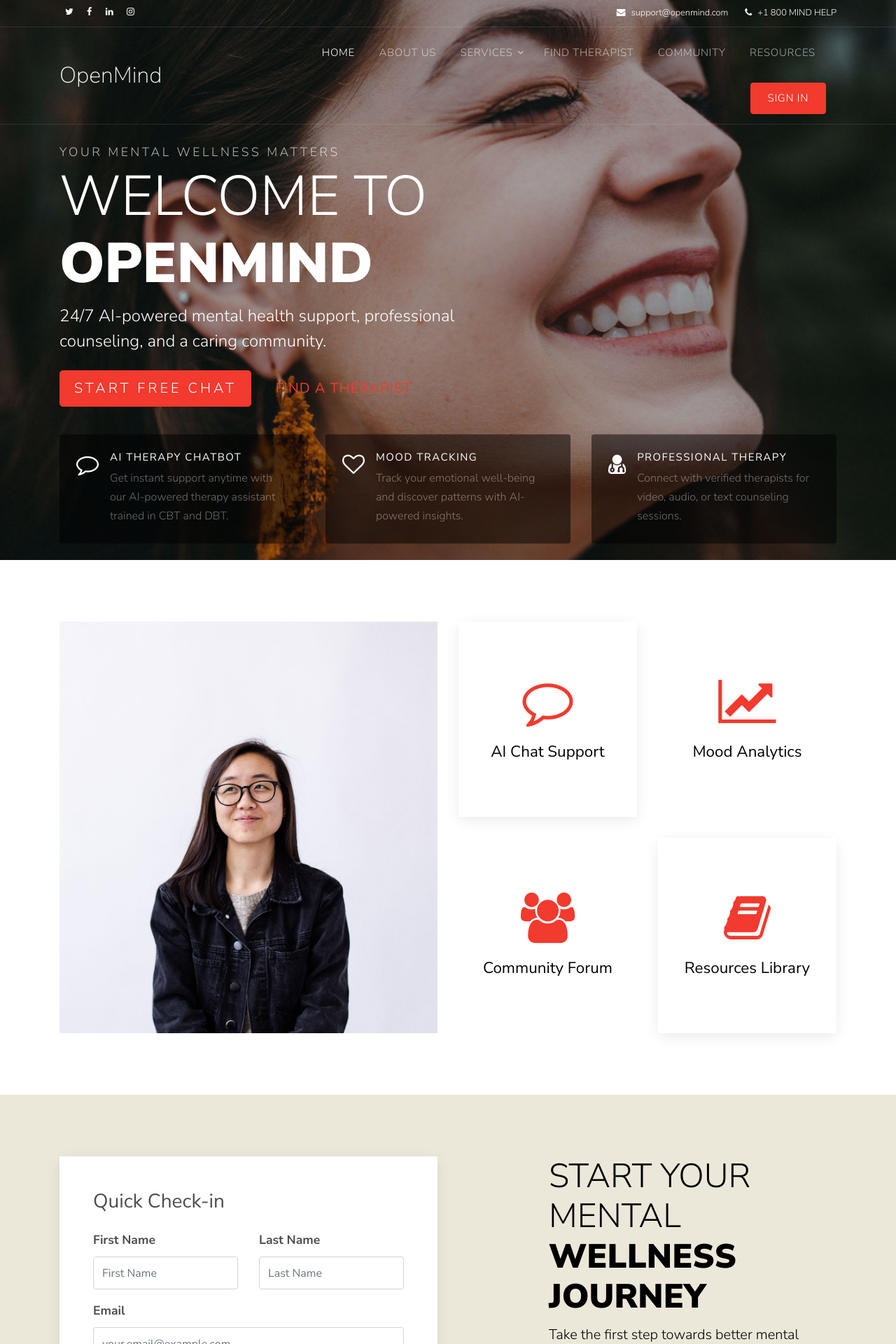
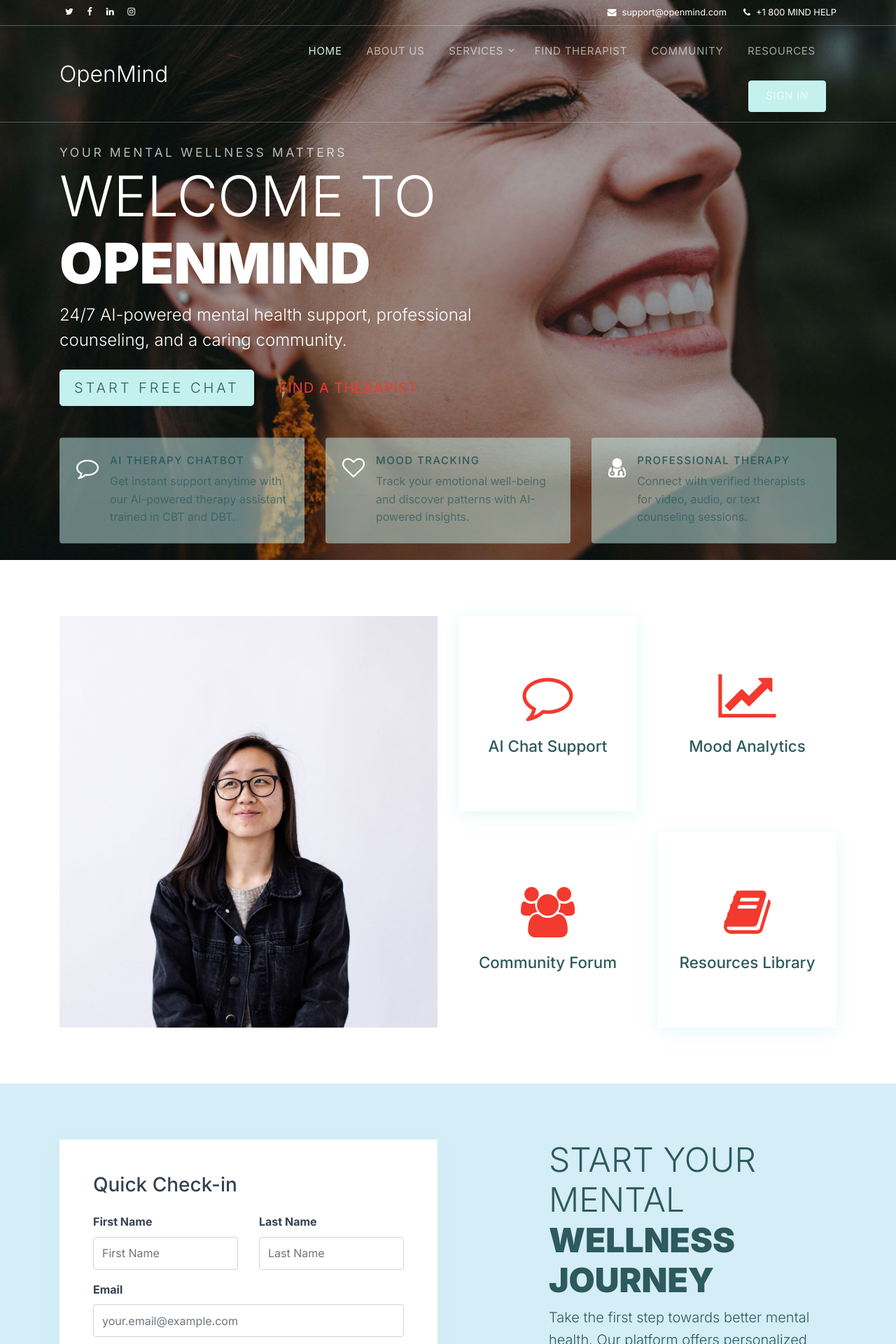
Before and after one commit to steve-ongera/OpenMind, a Django app: page / in a window 1280 px wide. Shown: the top 1920 px of the page at 70% size. Run offline with Django 5.2, Linux system fonts and the light colour scheme; data that the repository does not hold is empty; some libraries are stand-ins or nearby versions; some web fonts are replaced.

Commit message:
made updates

```diff
--- a/static/css/style.css
+++ b/static/css/style.css
@@ -1,18 +1,34 @@
 /* Base */
-body {
-  line-height: 1.7;
-  color: #4d4d4d;
-  font-weight: 300;
-  font-size: 1.1rem;
-  font-family: "Nunito Sans", -apple-system, BlinkMacSystemFont, "Segoe UI", Roboto, "Helvetica Neue", Arial, sans-serif, "Apple Color Emoji", "Segoe UI Emoji", "Segoe UI Symbol", "Noto Color Emoji"; }
+:root {
+        --primary: #c4f0ed;
+        --primary-dark: #a8dcd9;
+        --secondary: #c9f4e4;
+        --accent: #bef4d5;
+        --light-bg: #d4edf6;
+        --text-dark: #2d5a5c;
+        --text-muted: #5a7c7e;
+        --font-primary: 'Inter', -apple-system, BlinkMacSystemFont, 'Segoe UI', Roboto, 'Helvetica Neue', Arial, sans-serif;
+        --font-heading: 'Sora', -apple-system, BlinkMacSystemFont, 'Segoe UI', Roboto, 'Helvetica Neue', Arial, sans-serif;
+    }
+/* Professional Typography - ChatGPT Style */
+    body {
+        font-family: var(--font-primary);
+        font-size: 16px;
+        font-weight: 400;
+        line-height: 1.6;
+        color: #374151;
+        -webkit-font-smoothing: antialiased;
+        -moz-osx-font-smoothing: grayscale;
+        text-rendering: optimizeLegibility;
+    }
 
 ::-moz-selection {
-  background: #000;
-  color: #fff; }
+  background: #c4f0ed;
+  color: #2d5a5c; }
 
 ::selection {
-  background: #000;
-  color: #fff; }
+  background: #c4f0ed;
+  color: #2d5a5c; }
 
 a {
   -webkit-transition: .3s all ease;
@@ -22,16 +38,16 @@ a {
     text-decoration: none; }
 
 .text-black {
-  color: #000 !important; }
+  color: #2d5a5c !important; }
 
 .bg-black {
-  background: #000 !important; }
+  background: #2d5a5c !important; }
 
 .site-wrap:before {
   -webkit-transition: .3s all ease-in-out;
   -o-transition: .3s all ease-in-out;
   transition: .3s all ease-in-out;
-  background: rgba(0, 0, 0, 0.6);
+  background: rgba(196, 240, 237, 0.6);
   content: "";
   position: absolute;
   z-index: 2000;
@@ -66,26 +82,29 @@ a {
     -webkit-box-shadow: none !important;
     box-shadow: none !important; }
   .btn.btn-secondary {
-    background-color: #e6e7e9;
-    border-color: #e6e7e9;
-    color: #000; }
+    background-color: #d4edf6;
+    border-color: #d4edf6;
+    color: #2d5a5c; }
   .btn.btn-sm {
     font-size: 0.9rem; }
   .btn.btn-primary {
     font-weight: 300;
-    letter-spacing: .2em; }
+    letter-spacing: .2em;
+    background-color: #c4f0ed;
+    border-color: #c4f0ed;
+    color: #2d5a5c; }
   .btn:hover {
-    -webkit-box-shadow: 0 5px 20px -7px rgba(0, 0, 0, 0.9) !important;
-    box-shadow: 0 5px 20px -7px rgba(0, 0, 0, 0.9) !important;
+    -webkit-box-shadow: 0 5px 20px -7px rgba(196, 240, 237, 0.9) !important;
+    box-shadow: 0 5px 20px -7px rgba(196, 240, 237, 0.9) !important;
     top: -2px; }
 
 .bg-black {
-  background: #000; }
+  background: #2d5a5c; }
 
 .form-control {
   height: 47px; }
   .form-control:active, .form-control:focus {
-    border-color: #f23a2e; }
+    border-color: #c4f0ed; }
   .form-control:hover, .form-control:active, .form-control:focus {
     -webkit-box-shadow: none !important;
     box-shadow: none !important; }
@@ -188,12 +207,12 @@ a {
     font-size: 0.8rem; }
 
 .site-navbar-top, .site-navbar {
-  border-bottom: 1px solid rgba(255, 255, 255, 0.1); }
+  border-bottom: 1px solid rgba(212, 237, 246, 0.3); }
 
 .site-navbar {
   margin-bottom: 0px;
   width: 100%;
-  border-bottom: 1px solid rgba(255, 255, 255, 0.1); }
+  border-bottom: 1px solid rgba(212, 237, 246, 0.3); }
   .site-navbar .site-logo {
     font-weight: 200; }
     .site-navbar .site-logo a {
@@ -202,7 +221,7 @@ a {
   .site-navbar .site-navigation .site-menu {
     margin-bottom: 0; }
     .site-navbar .site-navigation .site-menu .active > a {
-      color: #fff; }
+      color: #c9f4e4; }
     .site-navbar .site-navigation .site-menu a {
       text-decoration: none !important;
       font-size: 15px;
@@ -496,7 +515,8 @@ a {
 .site-heading {
   font-weight: 300;
   text-transform: uppercase;
-  font-size: 2rem; }
+  font-size: 2rem;
+  color: #2d5a5c; }
   @media (min-width: 768px) {
     .site-heading {
       font-size: 3rem; } }
@@ -515,29 +535,30 @@ a {
       transform: translateY(-100%); } }
 
 .site-block-appointment, .bg-light {
-  background: #ece8d9 !important; }
+  background: #d4edf6 !important; }
   .site-block-appointment form, .bg-light form {
-    -webkit-box-shadow: 0 5px 20px -2px rgba(0, 0, 0, 0.1);
-    box-shadow: 0 5px 20px -2px rgba(0, 0, 0, 0.1); }
+    -webkit-box-shadow: 0 5px 20px -2px rgba(196, 240, 237, 0.3);
+    box-shadow: 0 5px 20px -2px rgba(196, 240, 237, 0.3); }
 
 .text-white-opacity-5 {
   color: rgba(255, 255, 255, 0.5); }
 
 .text-black-opacity-5 {
-  color: rgba(0, 0, 0, 0.5); }
+  color: rgba(45, 90, 92, 0.5); }
 
 .site-block-feature {
-  background: rgba(0, 0, 0, 0.5);
+  background: rgba(196, 240, 237, 0.5);
   position: relative; }
   .site-block-feature .icon {
-    font-size: 50px; }
+    font-size: 50px;
+    color: #2d5a5c; }
   .site-block-feature h3 {
     font-size: 15px;
     letter-spacing: .1em;
     text-transform: uppercase;
-    color: #fff; }
+    color: #2d5a5c; }
   .site-block-feature p {
-    color: rgba(255, 255, 255, 0.4);
+    color: rgba(45, 90, 92, 0.7);
     font-size: 1rem; }
     .site-block-feature p:last-child {
       margin-bottom: 0; }
@@ -563,11 +586,11 @@ a {
   transition: .3s all ease-in-out;
   height: 100%; }
   .site-block-3 .feature h3 {
-    color: #000;
+    color: #2d5a5c;
     font-size: 1.4rem; }
   .site-block-3 .feature:hover, .site-block-3 .feature:active, .site-block-3 .feature:focus, .site-block-3 .feature.active {
-    -webkit-box-shadow: 0 5px 20px -2px rgba(0, 0, 0, 0.1);
-    box-shadow: 0 5px 20px -2px rgba(0, 0, 0, 0.1); }
+    -webkit-box-shadow: 0 5px 20px -2px rgba(196, 240, 237, 0.5);
+    box-shadow: 0 5px 20px -2px rgba(196, 240, 237, 0.5); }
 
 .site-block-half .image, .site-block-half .text {
   width: 100%; }
--- a/templates/base.html
+++ b/templates/base.html
@@ -8,6 +8,11 @@
     <meta name="description" content="{% block meta_description %}Global AI-Powered Mental Health Support Platform{% endblock %}">
 
     <link rel="stylesheet" href="https://fonts.googleapis.com/css?family=Nunito+Sans:200,300,400,700,900">
+    <link rel="preconnect" href="https://fonts.googleapis.com">
+    <link rel="preconnect" href="https://fonts.gstatic.com" crossorigin>
+    <link href="https://fonts.googleapis.com/css2?family=Inter:wght@300;400;500;600;700;800;900&family=Sora:wght@300;400;500;600;700;800&display=swap" rel="stylesheet">
+    <link rel="stylesheet" href="https://cdn.jsdelivr.net/npm/bootstrap-icons@1.11.0/font/bootstrap-icons.css">
+    <link href="https://unpkg.com/aos@2.3.1/dist/aos.css" rel="stylesheet">
     <link rel="stylesheet" href="{% static 'fonts/icomoon/style.css' %}">
 
     <link rel="stylesheet" href="{% static 'css/bootstrap.min.css' %}">
```
Also changed, not shown: other parts of static/css/style.css (+71 -67 lines).
